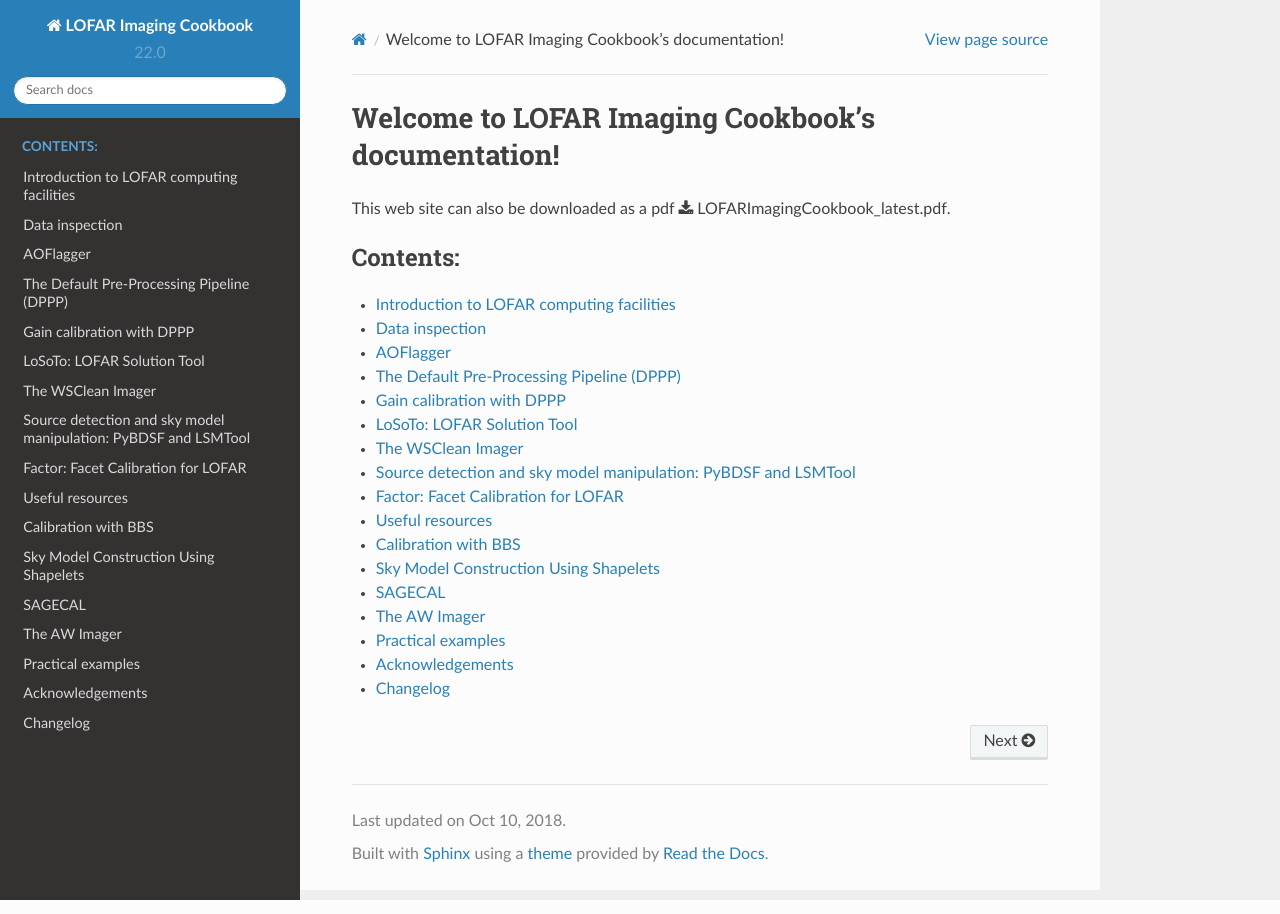
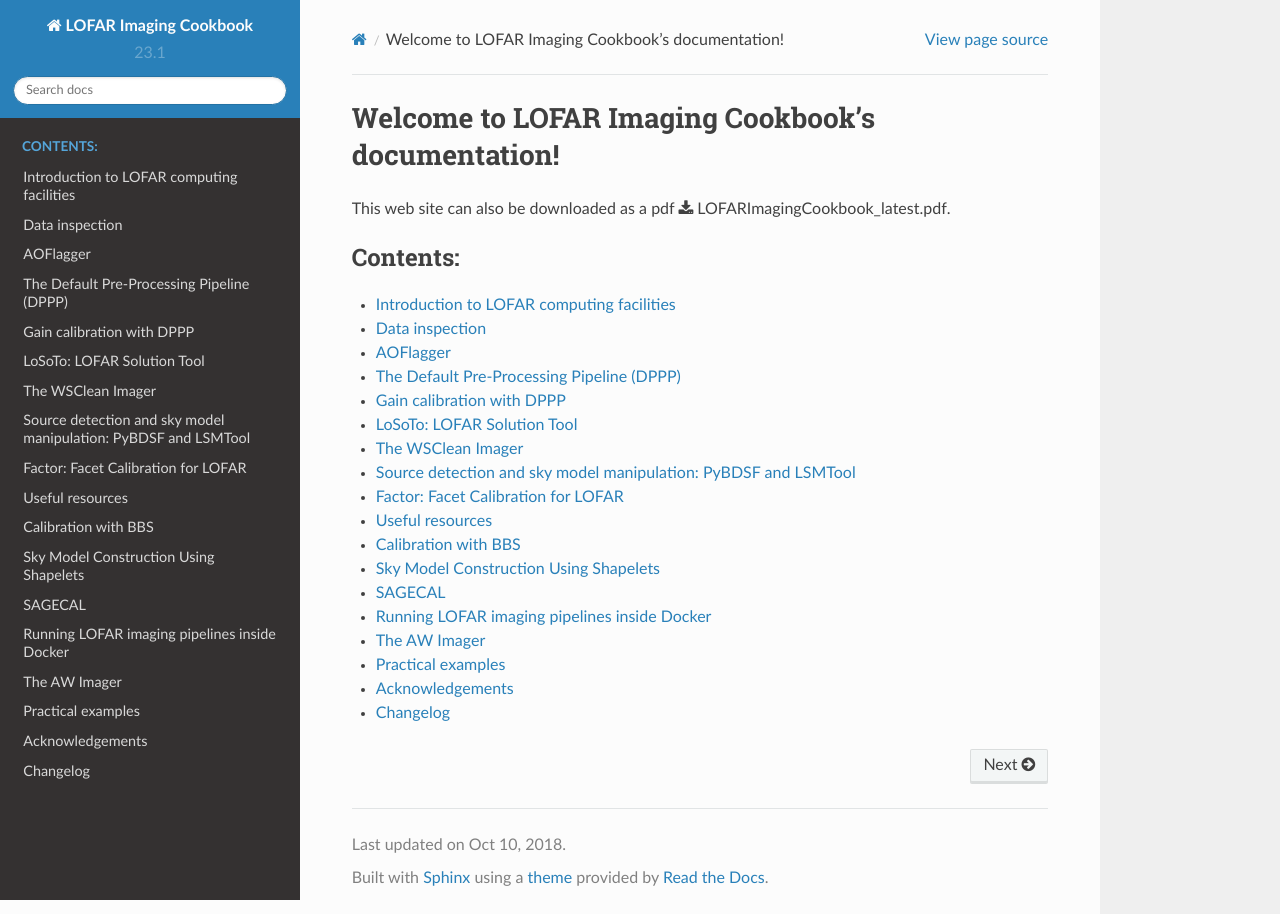
Before and after one commit to sarrvesh/lofar_imaging_cookbook, a Sphinx documentation site: the page built from source/index.rst, in a window 1280 px wide. Built offline with Sphinx 7.4.7 and the Read the Docs theme 2.0.0, drawn with Linux system fonts in a browser that asks for light colours; some of the changed lines change nothing that is shown.

Commit message:
added support for singularity in buildlofar chapter

```diff
--- /dev/null
+++ b/source/buildlofar.rst
@@ -0,0 +1,254 @@
+Running LOFAR imaging pipelines inside Docker [#f1]_
+====================================================
+
+The now standard LOFAR imaging pipelines (like prefactor and factor) depend on a variety of software packages and this can be hard for some users to install all the necessary software packages, and their dependencies on their machines. In this chapter, we present an overview of a docker image that comes pre-packaged with all the tools that a user would need to run the LOFAR pipelines. For other methods to install LOFAR software, see the `LOFAR User Software <https://www.astron.nl/lofarwiki/doku.php?id=public:user_software:start>`_ section on the LOFAR wiki.
+
+With this new docker framework [#f2]_, initializing your LOFAR processing framework can be as simple as ::
+
+   $ docker run --rm -it lofaruser/imaging-pipeline:latest
+   > NDPPP parsetfile
+
+and frees the user (and sysadmins) from building all the required software packages. The following sections provide an overview of how to install and run LOFAR imaging pipelines using the docker.
+
+Any questions concerning the docker image should be addressed to `science operations and support <mailto:sos@astron.nl>`_. Note however that **this docker framework is experimental and support for it from the SOS group will be provided on a best effort basis**.
+
+----------------------------------
+What is in the LOFAR docker image?
+----------------------------------
+
+The docker image contains all the software packages that a user needs to run the LOFAR imaging pipelines like prefactor and factor. This includes the LOFAR offline software suite (containing tools like NDPPP and genericpipeline) along with other external tools like LoSoTo, AOFlagger, and WSClean. All packages included in this docker image are listed below:
+
++ Casacore (version 2.4.1 including measures data)
++ Casarest
++ python-casacore (version 2.2.1)
++ AOFlagger (version 2.12.1)
++ Source finder pyBDSF
++ LOFAR software (version 3.2.1)
++ WSClean (version 2.6 including support for LOFAR primary beam)
++ LoSoTo (release 2.0)
++ RMextract
++ LSMTool
++ Dysco
++ Prefactor (version 2.0.3)
++ Factor (version 1.3)
++ Python packages (including numpy, scipy, matplotlib)
+
+--------------------------------
+Installing and setting-up docker
+--------------------------------
+
+Docker is supported on various operating systems. Detailed instructions on how to install docker for different operating systems and cloud computing services can be found `online <https://docs.docker.com/install/>`_.
+
+In addition to installing the docker client, your system administrator should also add your username to the user group "docker". This can be achieved using the command "**sudo usermod -a -G docker <your username>**". Note that all users who wish to make use of the docker image on your machine must be added to the "docker" user group.
+
+Once your sysadmin has setup the docker client on your machine and has added you to the docker group, you can download the LOFAR docker image using the command ::
+
+   docker pull lofaruser/imaging-pipeline:latest
+
+
+^^^^^^^^^^^^^^^^^^^^^^^^^^^^^^^^^^^^^^^^^^^^^^^^^^^
+Example: how to install and run docker on Fedora 27
+^^^^^^^^^^^^^^^^^^^^^^^^^^^^^^^^^^^^^^^^^^^^^^^^^^^
+
+On a fresh installation of Fedora, you need the following steps to install and run the docker image. Note that you need to have sudo privilege to carry out the steps listed below:
+
++ Setup the repository using the commands "**sudo dnf install dnf-plugins-core**" and "**sudo dnf config-manager --add-repo https://download.docker.com/linux/fedora/docker-ce.repo**".
++ Install the docker client with "**sudo dnf install docker-ce**".
++ Start the docker service with "**sudo systemctl start docker**" and "**sudo systemctl enable docker**".
++ Add your user to the docker group: "**sudo usermod -a -G docker <your username>**". Logout and login to apply the changes to your user.
++ Run the command "**docker run --rm hello-world**" to verify your docker installation. If you see something like the following in your terminal, you have successfully installed docker on your machine. ::
+
+   $ docker run --rm hello-world
+   Unable to find image 'hello-world:latest' locally
+   latest: Pulling from library/hello-world
+   ca4f61b1923c: Pull complete
+   Digest: sha256:97ce6fa4b6cdc0790cda65fe7290b74cfebd9fa0c9b8c38e979330d547d22ce1
+   Status: Downloaded newer image for hello-world:latest
+
+   Hello from Docker!
+   This message shows that your installation appears to be working correctly.
+
+   To generate this message, Docker took the following steps:
+    1. The Docker client contacted the Docker daemon.
+    2. The Docker daemon pulled the "hello-world" image from the Docker Hub.
+       (amd64)
+    3. The Docker daemon created a new container from that image which runs the
+       executable that produces the output you are currently reading.
+    4. The Docker daemon streamed that output to the Docker client, which sent it
+       to your terminal.
+
+   To try something more ambitious, you can run an Ubuntu container with:
+    $ docker run -it ubuntu bash
+
+   Share images, automate workflows, and more with a free Docker ID:
+    https://cloud.docker.com/
+
+   For more examples and ideas, visit:
+    https://docs.docker.com/engine/userguide/
+
++ Now, say, for example, you (as the sysadmin) want to provide access to a new user (say lof01). You would do "**sudo adduser lof01**" to create the user. Once the user has been created, you need to add lof01 to the usergroup docker using the command "**sudo usermod -a -G docker lof01**".
+
+Once this is done, the user lof01 should be able to run the docker images.
+
+-----------------------------------------
+What happens when I run the docker image?
+-----------------------------------------
+
+The LOFAR docker image can be run using the following command ::
+
+   docker run --rm -it -v /home/temp/Data:/opt/Data lofaruser/imaging-pipeline:latest
+
+As mentioned in the previous section, you can replace **lofar:latest** with **lofar:<version>** to run an older image. When the above command is run in a terminal, docker
+
++ creates an interactive session and attaches it to the terminal (as indicated by the command line flag '-it' in the above command),
++ initializes the LOFAR software environment, and
++ maps the directory /home/temp/Data on your host machine to the directory /opt/Data/ inside the container.
+
+Now, you (as **root** inside the container) can execute commands like NDPPP or wsclean inside the mapped directory (in this case /opt/Data/). If you do not want to be **root** inside the container, you can map the user on the host to the container as ::
+
+   docker run -u `id -u`:`id -g` -v /etc/passwd:/etc/passwd:ro -v /etc/group:/etc/group:ro -e USER -v $HOME:$HOME -e HOME -w $HOME -e DISPLAY --net=host --rm lofaruser/imaging-pipeline:latest
+
+If you run the command **id**, you should see that the UID and GID of your user inside the container should be the same as that on the host.
+
+-------------------------------------------------
+How to run prefactor inside the docker container?
+-------------------------------------------------
+
+In this section, we will demonstrate how to run the prefactor pipelines inside the docker container. For this example, we will follow the steps needed to run the calibrator part of prefactor, but the steps should be similar for the other pipelines that are part of prefactor. In this case, we will assume that the pipeline will be run from the directory /home/sarrvesh/dockertest/ and that all required measurement sets are available in /home/sarrvesh/dockertest/calibrator/.
+
+Now, start the docker container using the command ::
+
+   $ docker run -it -e USER -v $HOME/dockertest:$HOME/dockertest -e HOME -w $HOME --rm lofaruser/imaging-pipeline:latest
+
+Once inside the container, you need source ::
+
+    $ source /lofarsoft/lofarinit.sh
+
+Navigate to the working directory /home/sarrvesh/dockertest ::
+
+    $ cd /home/sarrvesh/dockertest
+    $ ls -l calibrator
+    total 160
+    drwxr--r-- 17 9322 9000 4096 Apr  9  2018 L640803_SAP000_SB000_uv.MS
+    drwxr--r-- 17 9322 9000 4096 Apr  9  2018 L640803_SAP000_SB001_uv.MS
+    drwxr--r-- 17 9322 9000 4096 Apr  9  2018 L640803_SAP000_SB002_uv.MS
+    drwxr--r-- 17 9322 9000 4096 Apr  9  2018 L640803_SAP000_SB003_uv.MS
+    drwxr--r-- 17 9322 9000 4096 Apr  9  2018 L640803_SAP000_SB004_uv.MS
+    drwxr--r-- 17 9322 9000 4096 Apr  9  2018 L640803_SAP000_SB005_uv.MS
+    drwxr--r-- 17 9322 9000 4096 Apr  9  2018 L640803_SAP000_SB006_uv.MS
+    drwxr--r-- 17 9322 9000 4096 Apr  9  2018 L640803_SAP000_SB007_uv.MS
+    drwxr--r-- 17 9322 9000 4096 Apr  9  2018 L640803_SAP000_SB008_uv.MS
+    drwxr--r-- 17 9322 9000 4096 Apr  9  2018 L640803_SAP000_SB009_uv.MS
+    drwxr--r-- 17 9322 9000 4096 Apr  9  2018 L640803_SAP000_SB010_uv.MS
+    drwxr--r-- 17 9322 9000 4096 Apr  9  2018 L640803_SAP000_SB011_uv.MS
+    drwxr--r-- 17 9322 9000 4096 Apr  9  2018 L640803_SAP000_SB012_uv.MS
+    drwxr--r-- 17 9322 9000 4096 Apr  9  2018 L640803_SAP000_SB013_uv.MS
+    drwxr--r-- 17 9322 9000 4096 Apr  9  2018 L640803_SAP000_SB014_uv.MS
+    drwxr--r-- 17 9322 9000 4096 Apr  9  2018 L640803_SAP000_SB015_uv.MS
+    drwxr--r-- 17 9322 9000 4096 Apr  9  2018 L640803_SAP000_SB016_uv.MS
+    drwxr--r-- 17 9322 9000 4096 Apr  9  2018 L640803_SAP000_SB017_uv.MS
+    drwxr--r-- 17 9322 9000 4096 Apr  9  2018 L640803_SAP000_SB018_uv.MS
+    drwxr--r-- 17 9322 9000 4096 Apr  9  2018 L640803_SAP000_SB019_uv.MS
+    drwxr--r-- 17 9322 9000 4096 Apr  9  2018 L640803_SAP000_SB020_uv.MS
+    drwxr--r-- 17 9322 9000 4096 Apr  9  2018 L640803_SAP000_SB021_uv.MS
+    drwxr--r-- 17 9322 9000 4096 Apr  9  2018 L640803_SAP000_SB022_uv.MS
+    drwxr--r-- 17 9322 9000 4096 Apr  9  2018 L640803_SAP000_SB023_uv.MS
+    drwxr--r-- 17 9322 9000 4096 Apr  9  2018 L640803_SAP000_SB024_uv.MS
+    drwxr--r-- 17 9322 9000 4096 Apr  9  2018 L640803_SAP000_SB025_uv.MS
+    drwxr--r-- 17 9322 9000 4096 Apr  9  2018 L640803_SAP000_SB026_uv.MS
+    drwxr--r-- 17 9322 9000 4096 Apr  9  2018 L640803_SAP000_SB027_uv.MS
+    drwxr--r-- 17 9322 9000 4096 Apr  9  2018 L640803_SAP000_SB028_uv.MS
+    drwxr--r-- 17 9322 9000 4096 Apr  9  2018 L640803_SAP000_SB029_uv.MS
+    drwxr--r-- 17 9322 9000 4096 Apr  9  2018 L640803_SAP000_SB030_uv.MS
+    drwxr--r-- 17 9322 9000 4096 Apr  9  2018 L640803_SAP000_SB031_uv.MS
+    drwxr--r-- 17 9322 9000 4096 Apr  9  2018 L640803_SAP000_SB032_uv.MS
+    drwxr--r-- 17 9322 9000 4096 Apr  9  2018 L640803_SAP000_SB033_uv.MS
+    drwxr--r-- 17 9322 9000 4096 Apr  9  2018 L640803_SAP000_SB034_uv.MS
+    drwxr--r-- 17 9322 9000 4096 Apr  9  2018 L640803_SAP000_SB035_uv.MS
+    drwxr--r-- 17 9322 9000 4096 Apr  9  2018 L640803_SAP000_SB036_uv.MS
+    drwxr--r-- 17 9322 9000 4096 Apr  9  2018 L640803_SAP000_SB037_uv.MS
+    drwxr--r-- 17 9322 9000 4096 Apr  9  2018 L640803_SAP000_SB038_uv.MS
+    drwxr--r-- 17 9322 9000 4096 Apr  9  2018 L640803_SAP000_SB039_uv.MS
+
+Next, we will create the working and runtime directories needed to run prefactor. Also, copy the **pipeline.cfg** file to the current directory. ::
+
+    $ mkdir working runtime
+    $ cp /lofarsoft/share/pipeline/pipeline.cfg .
+
+Edit the pipeline.cfg file so that the keys runtime\_directory, working\_directory, and log_file point to the correct locations inside the container. ::
+
+   runtime_directory = /home/sarrvesh/dockertest/runtime/
+   recipe_directories = [%(pythonpath)s/lofarpipe/recipes,/lofarsoft/prefactor-2.0.3/]
+   working_directory = /home/sarrvesh/dockertest/working/
+   log_file = /home/sarrvesh/dockertest/log/pipeline-%(job_name)s-%(start_time)s.log
+   xml_stat_file = /home/sarrvesh/dockertest/log/pipeline-%(job_name)s-%(start_time)s-statistics.xml
+
+You should also add the following lines to the end of the pipeline.cfg file ::
+
+    [remote]
+    method = local
+
+Next, copy the Pre-Facet-Calibrator.parset ::
+
+    $ cp /lofarsoft/prefactor-2.0.3/Pre-Facet-Calibrator.parset .
+
+and edit the following keys in the parset ::
+
+   ! cal_input_path       = /home/sarrvesh/dockertest/calibrator/
+   ! calibrator_path_skymodel = /lofarsoft/prefactor-2.0.3/skymodels/
+   ! inspection_directory     = /home/sarrvesh/dockertest/plots/
+   ! cal_values_directory     = /home/sarrvesh/dockertest/cals/
+   ! calib_cal_parset          = /lofarsoft/prefactor-2.0.3/parsets/calibcal.parset
+   ! find_skymodel_cal_auto    = /lofarsoft/prefactor-2.0.3/scripts/find_skymodel_cal.py
+   ! losoto_importer           = /lofarsoft/prefactor-2.0.3/scripts/losotoImporter.py
+   ! fitclock_script           = /lofarsoft/prefactor-2.0.3/scripts/fit_clocktec_initialguess_losoto.py
+   ! fitamps_script            = /lofarsoft/prefactor-2.0.3/scripts/amplitudes_losoto_3.py
+   ! plotsols_script           = /lofarsoft/prefactor-2.0.3/scripts/examine_npys.py
+   ! fit_XYoffset_script       = /lofarsoft/prefactor-2.0.3/scripts/find_cal_global_phaseoffset_losoto.py
+   ! plotphases_script         = /lofarsoft/prefactor-2.0.3/scripts/plot_solutions_all_stations.py
+   ! losoto_executable         = /lofarsoft/bin/losoto
+
+Note that the latest version of the prefactor parset is available inside the container in the /lofarsoft directory.
+
+Finally, run the Pre-Facet-Calibrator.parset using genericpipeline as ::
+
+   $ genericpipeline.py -c pipeline.cfg Pre-Facet-Calibrator.parset
+
+---------------------------------------------------
+How to import the docker image inside singularity?
+---------------------------------------------------
+
+The docker image discussed in this chapter can be imported and converted into a singularity image using the command ::
+
+   singularity build lofar-pipeline.simg docker://lofaruser/imaging-pipeline:latest
+
+This will create a new file called lofar-pipeline.simg. You can execute the container with ::
+
+   singularity run ./lofar-pipeline.simg
+
+Once inside the container, you should source ::
+
+   source /lofarsoft/lofarinit.sh
+
+---
+FAQ
+---
+
+**Where are the default RFI strategies stored in the docker?**
+
+   The default RFI strategies (LBAdefault and HBAdefault) are stored in the directory /lofarsoft/share/rfistrategies
+
+
+**Where can I find the pipeline.cfg file inside the docker container?**
+
+   The pipeline.cfg file that is needed for run prefactor is stored in the directory /lofarsoft/share/pipeline
+
+**I get an "Illegal instruction error" when I run the docker image. What does this mean?**
+
+   This probably means that you are running an older/incompatible CPU. A docker image might have to built on your machine. Please contact Science Operations & Support for further assistance if you encounter this.
+
+
+.. rubric:: Footnotes
+
+.. [#f1] This chapter is maintained by `S. Sridhar <mailto:sarrvesh@astron.nl>`_.
+.. [#f2] Docker is an opensource platform that makes use of `container technology <https://opensource.com/resources/what-are-linux-containers?intcmp=7016000000127cYAAQ>`_ to create, deploy, and run applications easily. Detailed information about docker can be found `here <https://www.docker.com/>`_ and elsewhere on the internet.
--- a/source/changelog.rst
+++ b/source/changelog.rst
@@ -11,6 +11,18 @@
 Overview of recent changes
 --------------------------
 
+^^^^^^^^^^^^^^^^^^^^^^^^^
+Version 23.1 (2018/10/10)
+^^^^^^^^^^^^^^^^^^^^^^^^^
+
++ Chapter "Running LOFAR pipelines inside Docker" updated for singularity
+
+^^^^^^^^^^^^^^^^^^^^^^^^^
+Version 23.0 (2018/04/11)
+^^^^^^^^^^^^^^^^^^^^^^^^^
+
++ Chapter "Running LOFAR pipelines inside Docker" added
+
 ^^^^^^^^^^^^^^^^^^^^^^^^
 Version 22 (2018/01/10)
 ^^^^^^^^^^^^^^^^^^^^^^^^
--- a/source/conf.py
+++ b/source/conf.py
@@ -55,9 +55,9 @@
 # built documents.
 #
 # The short X.Y version.
-version = u'22.0'
+version = u'23.1'
 # The full version, including alpha/beta/rc tags.
-release = u'22.0'
+release = u'23.1'
 
 # The language for content autogenerated by Sphinx. Refer to documentation
 # for a list of supported languages.
--- a/source/index.rst
+++ b/source/index.rst
@@ -27,6 +27,7 @@
    bbs
    shapelets
    sagecal
+   buildlofar
    awimager
    tutorial
    acknowledgements
```
